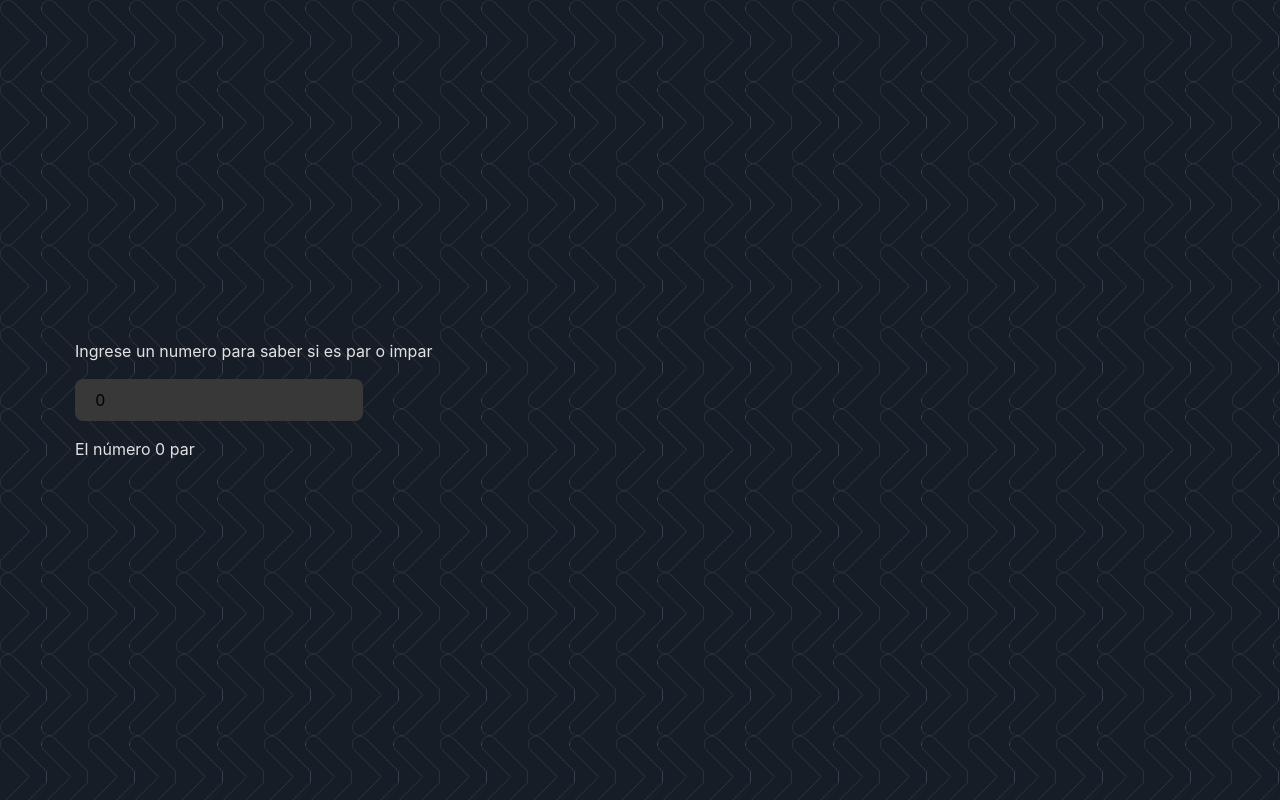
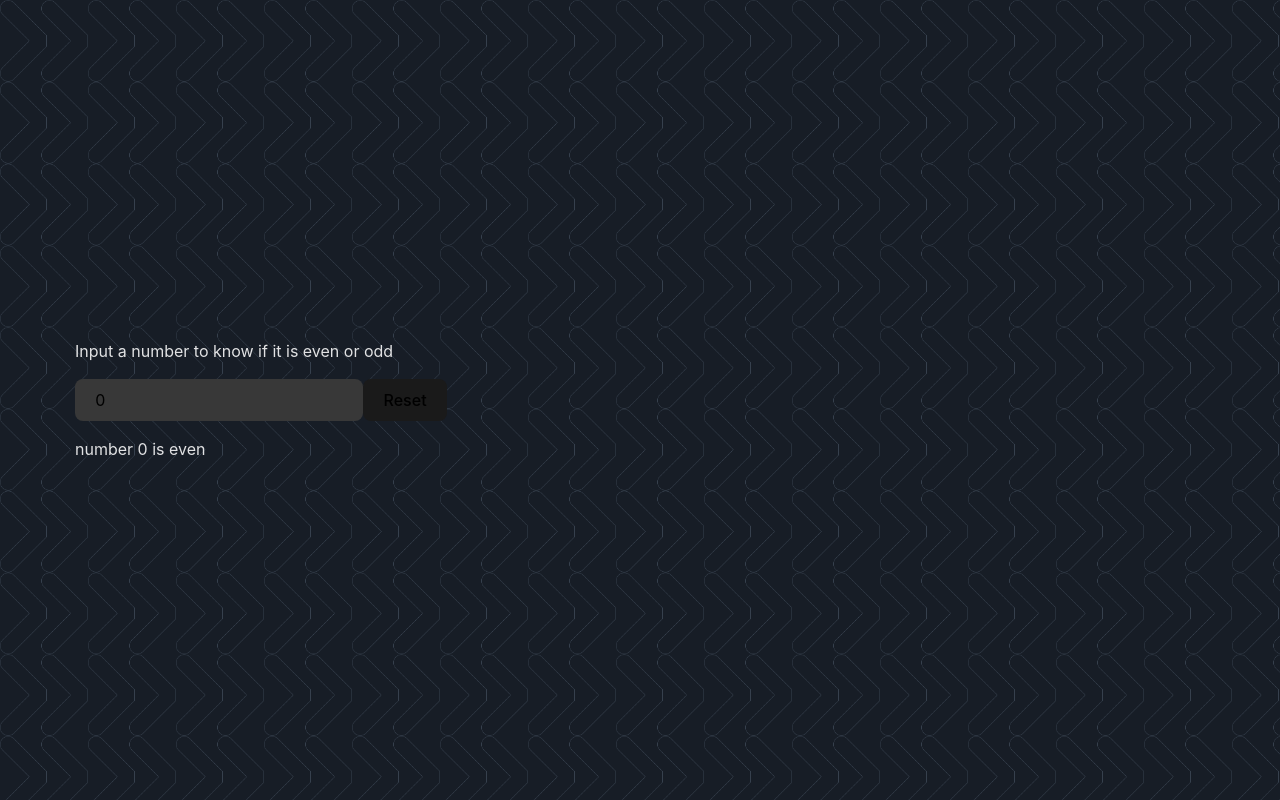
Before and after one commit to DIXTRA/technical_exercises, a React (Vite) app: page /ex4 in a window 1280 px wide. Built offline with nearby package versions, Linux system fonts and the light colour scheme.

Commit message:
fix exercise

```diff
--- a/src/exercises/ex4.jsx
+++ b/src/exercises/ex4.jsx
@@ -1,14 +1,14 @@
-import {useEffect, useState} from 'react';
+import { useCallback, useEffect, useState } from 'react';
 
-function Exercise3() {
+function Exercise4() {
   const [number, setNumber] = useState('0');
   const [message, setMessage] = useState('');
 
   useEffect(() => {
     if (number % 2 === 0) {
-      setMessage(`El número ${number} par`);
+      setMessage(`number ${number} is even`);
     } else {
-      setMessage(`El número  ${number} es impar`);
+      setMessage(`number ${number} is odd`);
     }
   }, []);
 
@@ -16,13 +16,22 @@ function Exercise3() {
     setNumber(event.target.value);
   }
 
+  const onReset = useCallback(() => {
+    setMessage(`Input value removed, previous value: ${number}`)
+
+    setNumber('0');
+  }, []);
+
   return (
     <div className="home-wrapper" style={{ width: 500 }}>
-      <p>Ingrese un numero para saber si es par o impar</p>
-      <input onChange={onNumberChange} value={number} />
+      <p>Input a number to know if it is even or odd</p>
+      <div>
+        <input onChange={onNumberChange} value={number} />
+        <button onClick={onReset}>Reset</button>
+      </div>
       <p>{message}</p>
     </div>
   );
 }
 
-export default Exercise3;
+export default Exercise4;
```
